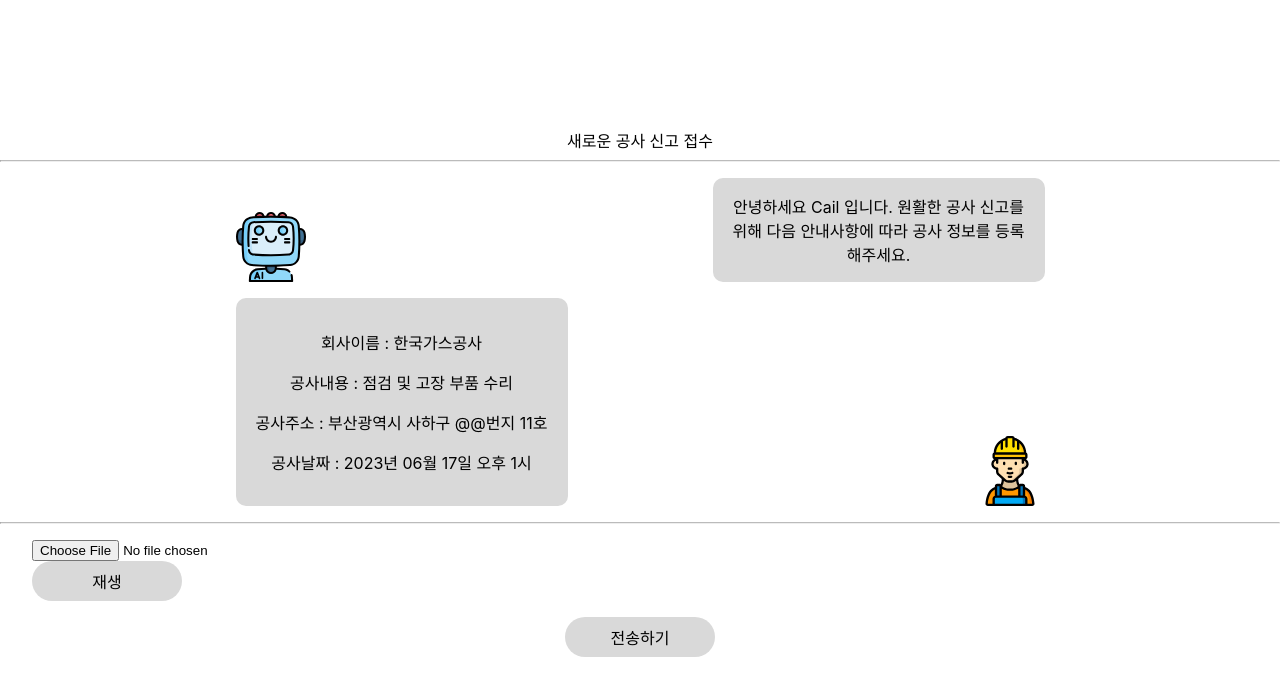
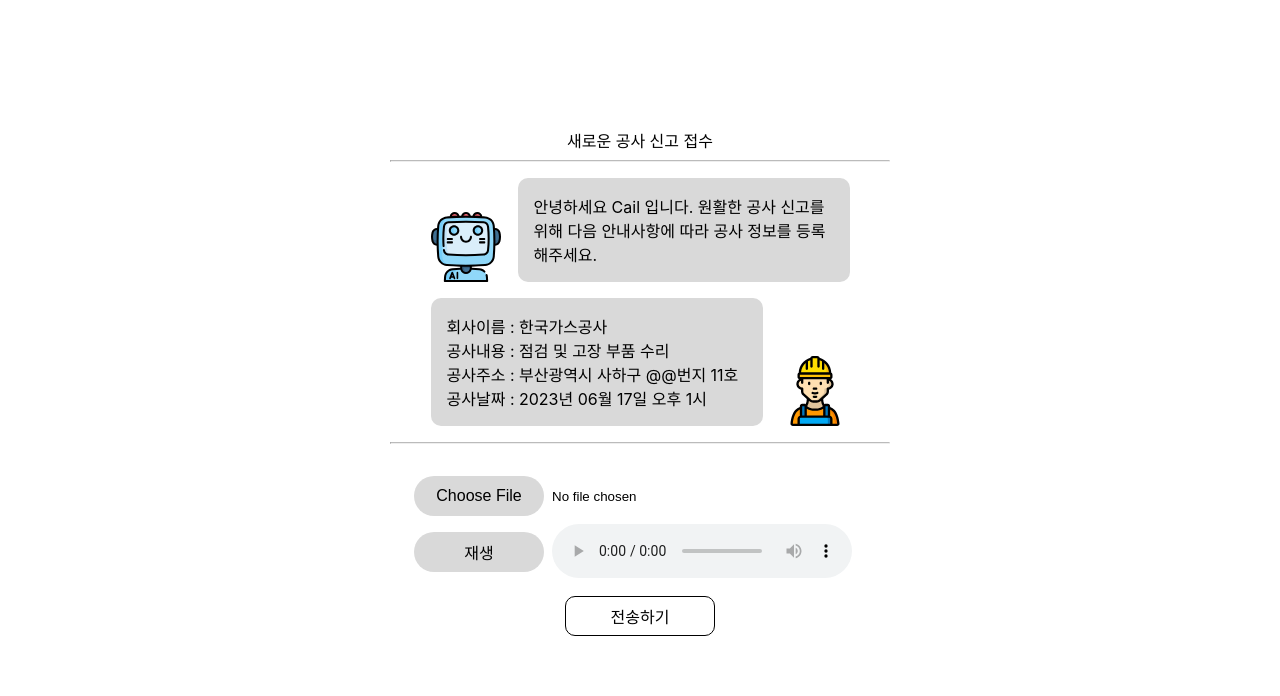
Before and after one commit to AivleCail/aivle, a React (Create React App) app in the folder frontend/: page /externalreceipt in a window 1280 px wide. Shown: the top 696 px of the page. Built offline with nearby package versions, Linux system fonts and the light colour scheme.

Commit message:
FEAT: 음성 업로드 ui 개선

```diff
--- a/frontend/src/pages/external/external.css
+++ b/frontend/src/pages/external/external.css
@@ -1,3 +1,10 @@
+@media (min-width: 500px) {
+    .mobile-container {
+      max-width: 500px;
+      margin: auto;
+    }
+  }
+
 .mobile-container {
     padding-top: 10%;
     height: 100%;
@@ -47,36 +54,42 @@
     background-color: #D9D9D9;
     border-radius: 10px;
     width: 300px;
+    text-align : left;
+    display: flex;
+    flex-direction: column;
+    align-items: flex-start;
 }
 
 .form-content {
-    padding: 0 1rem;
+    padding: 1rem;
 }
 
 .upload-start {
     display: flex;
     flex-direction: column;
     align-items: flex-start;
-    margin: 1rem;
 }
 
-.audio-buttons {
+.audio-start {
+    display: flex;
+}
+
+.upload-start-button, input[type=file]::file-selector-button {
     font-size: 1rem;
-    width: 150px;
+    width: 130px;
     height: 40px;
     background: #D9D9D9;
     border: none;
     border-radius: 20px;
     cursor: pointer;
+    margin: 0.5rem;
 }
 
-.audio-buttons:hover {
+.upload-start-button:hover,  input[type=file]::file-selector-button:hover{
     background: #999;
     color: white;
 }
 
-
-form input,
-form .audio-buttons {
-  align-self: flex-start;
+.voice-send-button {
+    margin-top: 1rem;
 }
--- a/frontend/src/pages/external/receipt.js
+++ b/frontend/src/pages/external/receipt.js
@@ -1,12 +1,12 @@
-import React, {useState} from "react";
+import React, { useState, useRef } from "react";
 import axios from 'axios';
 import './external.css'
 import AiIcon from '../components/icons/ai.svg'
 import WorkerIcon from '../components/icons/worker.svg'
 
 const ExternalReceipt = () => {
-
     const [selectedFile, setSelectedFile] = useState(null);
+    const audioRef = useRef(null);
 
     const handleFileChange = (event) => {
         setSelectedFile(event.target.files[0]);
@@ -15,7 +15,13 @@
     const handleSubmit = async (event) => {
         event.preventDefault();
 
-    if (selectedFile) {
+        if (!selectedFile) {
+            window.alert("음성 파일을 선택해주세요.");
+            return;
+        }
+        const confirmResult = window.confirm("파일을 전송하시겠습니까?");
+
+        if (confirmResult) {
             const formData = new FormData();
             formData.append('file', selectedFile);
 
@@ -34,12 +40,10 @@
             };
         };
 
-
         const playAudio = () => {
             if (selectedFile) {
-            const audio = new Audio();
-            audio.src = URL.createObjectURL(selectedFile);
-            audio.play();
+            audioRef.current.src = URL.createObjectURL(selectedFile);
+            audioRef.current.play();
         }
     };
 
@@ -58,10 +62,10 @@
             </div>
             <div className='inform-content-item'>
                 <div className='speech-bubble'>
-                        <p>회사이름 : 한국가스공사</p>
-                        <p>공사내용 : 점검 및 고장 부품 수리</p>
-                        <p>공사주소 : 부산광역시 사하구 @@번지 11호</p>
-                        <p>공사날짜 :  2023년 06월 17일 오후 1시</p>
+                    <span>회사이름 : 한국가스공사</span>
+                    <span>공사내용 : 점검 및 고장 부품 수리</span>
+                    <span>공사주소 : 부산광역시 사하구 @@번지 11호</span>
+                    <span>공사날짜 : 2023년 06월 17일 오후 1시</span>
                 </div>
                 <img src={WorkerIcon} alt="AI Icon" className='cail-inform-img'/>
             </div>
@@ -70,15 +74,19 @@
         <div className='form-content'>
             <form onSubmit={handleSubmit}>
             <div className='upload-start'>
-                        <input type='file' name='file' accept='.mp3, .m4a' onChange={handleFileChange}/>
-                        <button type='button' onClick={playAudio} className='audio-buttons'>재생</button>
+                <input type='file' name='file' accept='.mp3, .m4a' onChange={handleFileChange} />
+                <div className='audio-start'>
+                    <button type='button' onClick={playAudio} className='upload-start-button'>재생</button>
+                    <audio ref={audioRef} controls></audio>
+                </div>
             </div>
             <div>
-                        <button type="submit" className='audio-buttons'>전송하기</button>
+                <button type="submit" className='receipt-button voice-send-button'>전송하기</button>
             </div>
             </form>
         </div>
         </div>
-        )
+    );
 };
+
 export default ExternalReceipt;
--- a/frontend/src/pages/main/intro.js
+++ b/frontend/src/pages/main/intro.js
@@ -10,13 +10,13 @@
 const Intro = () => {
   const navigate = useNavigate();
 
-  useEffect(() => {
-    const accessToken = localStorage.getItem('accessToken');
-    if (!accessToken) {
-      alert('로그인 후 이용가능합니다.');
-      navigate('/');
-    }
-  }, [navigate]);
+  // useEffect(() => {
+  //   const accessToken = localStorage.getItem('accessToken');
+  //   if (!accessToken) {
+  //     alert('로그인 후 이용가능합니다.');
+  //     navigate('/');
+  //   }
+  // }, [navigate]);
 
   return (
     <div className="intro-container">
```
Lines whose indentation alone changed are shown as unchanged.
